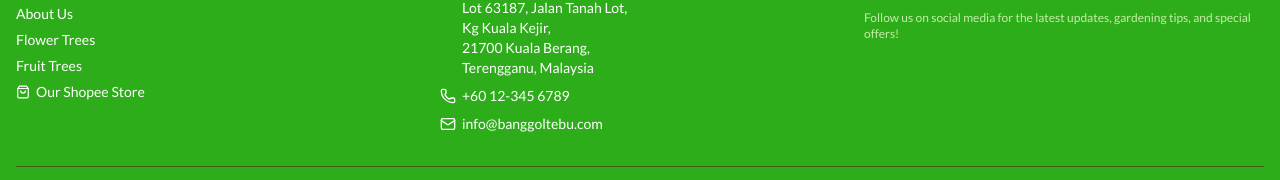
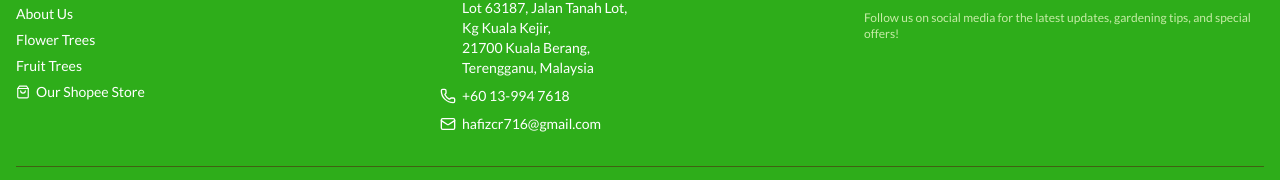
Before and after one commit to apih99/banggol-tebu, a Next.js app: page / in a window 1280 px wide. Shown: the part 3651-3831 px from the top of the page. Built offline with nearby package versions, Linux system fonts and the light colour scheme; a web font is replaced by a local one.

Commit message:
Adjust footer information

```diff
--- a/app/components/Footer.tsx
+++ b/app/components/Footer.tsx
@@ -57,14 +57,14 @@ export default function Footer() {
                 className="hover:text-lime-300 transition-colors inline-flex items-center gap-1.5"
               >
                 <Phone size={16} />
-                +60 12-345 6789
+                +60 13-994 7618
               </a>
               <a
-                href="mailto:info@banggoltebu.com"
+                href="mailto:hafizcr716@gmail.com"
                 className="hover:text-lime-300 transition-colors inline-flex items-center gap-1.5"
               >
                 <Mail size={16} />
-                info@banggoltebu.com
+                hafizcr716@gmail.com
               </a>
             </div>
           </div>
```
